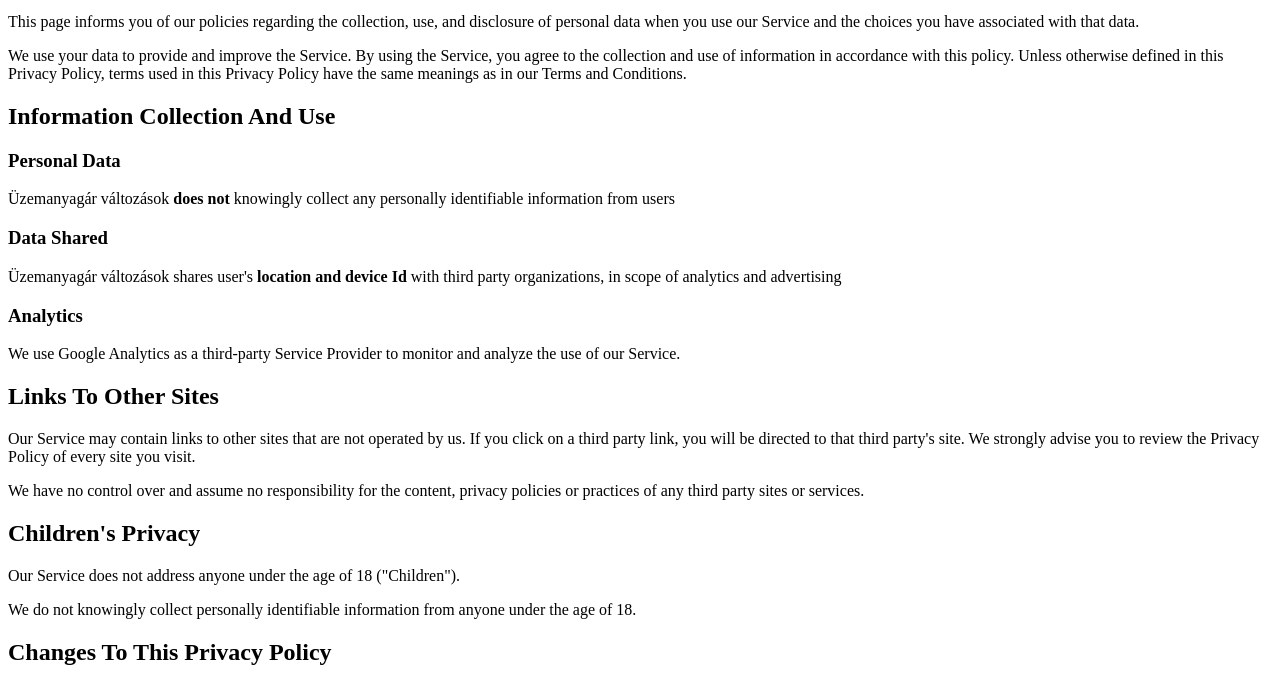
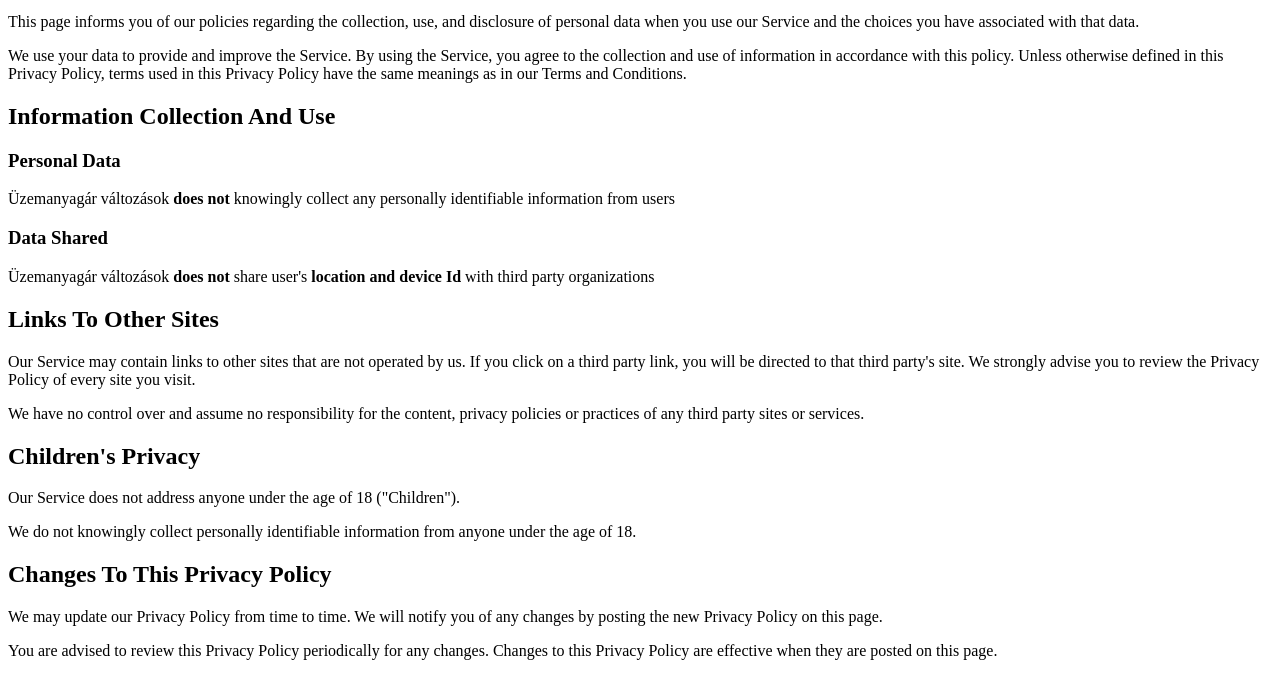
Before and after one commit to domib14/uzemanyagar-figyelo-site, a plain HTML site: page index.html in a window 1280 px wide. Shown: the part 101-778 px from the top of the page. Drawn offline with Linux system fonts and the light colour scheme.

Commit message:
update datashare and remove analytics

```diff
--- a/index.html
+++ b/index.html
@@ -20,10 +20,7 @@
     <p>Üzemanyagár változások <strong>does not</strong> knowingly collect any personally identifiable information from users</p>
 
     <h3>Data Shared</h3>
-    <p>Üzemanyagár változások shares user's <strong>location and device Id</strong> with third party organizations, in scope of analytics and advertising</p>
-
-    <h3>Analytics</h3>
-    <p>We use Google Analytics as a third-party Service Provider to monitor and analyze the use of our Service.</p>
+    <p>Üzemanyagár változások <strong>does not</strong> share user's <strong>location and device Id</strong> with third party organizations</p>
 
     <h2>Links To Other Sites</h2>
     <p>Our Service may contain links to other sites that are not operated by us. If you click on a third party link, you will be directed to that third party's site. We strongly advise you to review the Privacy Policy of every site you visit.</p>
```
